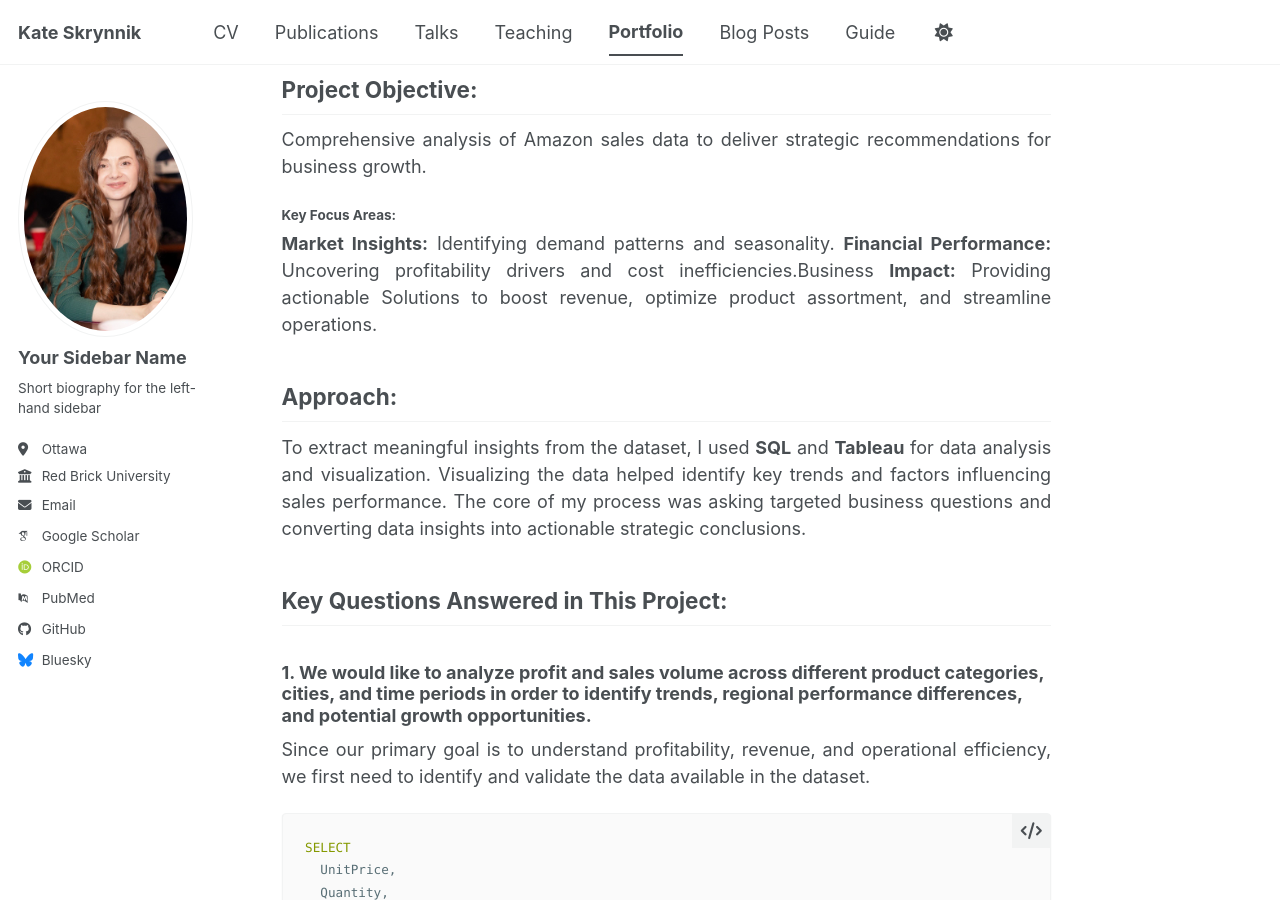
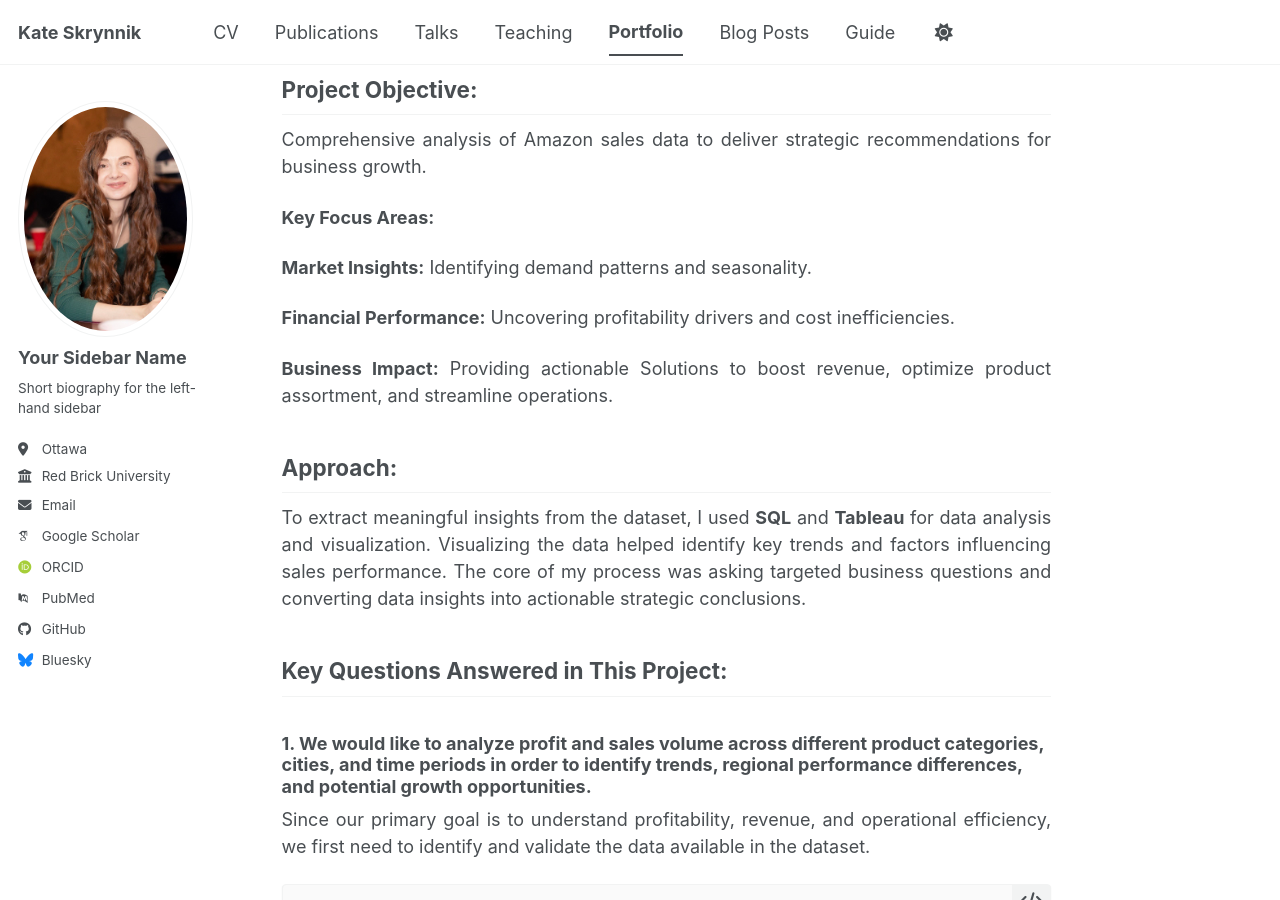
Before and after one commit to katevision/KateS, a Jekyll site: the page built from _portfolio/portfolio-2.md, in a window 1280 px wide and 900 px high, scrolled down 345 px. Built offline with Jekyll 4.4.1, drawn with Linux system fonts in a browser that asks for light colours; some web fonts are replaced; a script bundle is joined from its source files by our own code; library files that are not in the unit come from our copies.

```diff
--- a/_portfolio/portfolio-2.md
+++ b/_portfolio/portfolio-2.md
@@ -23,11 +23,13 @@ Netflix Dashboard - Tableau - link
 
 Comprehensive analysis of Amazon sales data to deliver strategic recommendations for business growth.
 
-#### Key Focus Areas:
+**Key Focus Areas:**
 
 **Market Insights:** Identifying demand patterns and seasonality.
-**Financial Performance:** Uncovering profitability drivers and cost inefficiencies.Business
-**Impact:** Providing actionable Solutions to boost revenue, optimize product assortment, and streamline operations.
+
+**Financial Performance:** Uncovering profitability drivers and cost inefficiencies.
+
+**Business Impact:** Providing actionable Solutions to boost revenue, optimize product assortment, and streamline operations.
 
 ## Approach:
 
```
